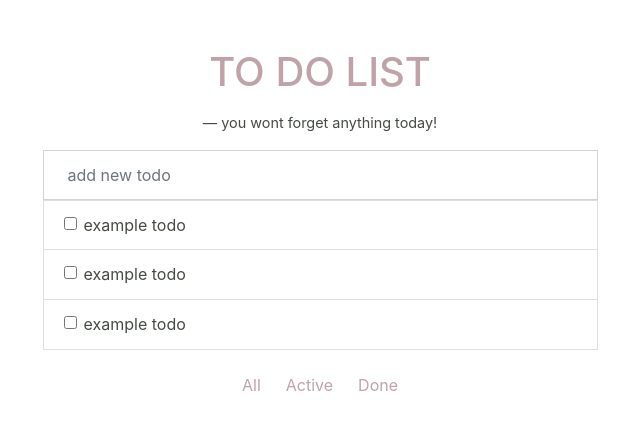
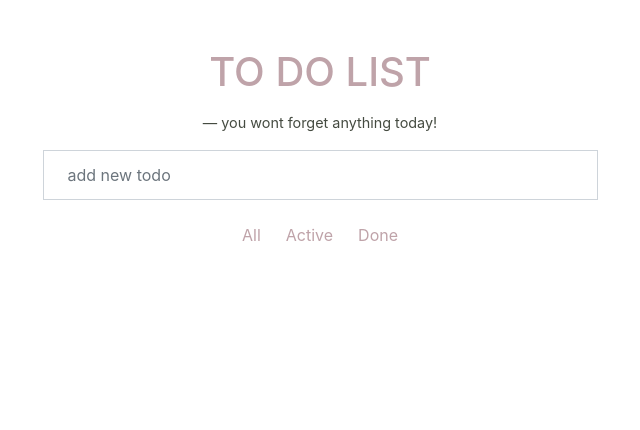
Before and after one commit to paulinakorpak/todo-react-redux-typescript, a React (Create React App) app: page / in a window 1280 px wide. Shown: the top 430 px of the page, without its empty margins (320-960 px from the left). Built offline with nearby package versions, Linux system fonts and the light colour scheme; some icons are missing.

Commit message:
Handle list rendering

```diff
--- a/src/features/todo/components/Item/index.tsx
+++ b/src/features/todo/components/Item/index.tsx
@@ -2,14 +2,19 @@ import React from 'react';
 import Form from 'react-bootstrap/Form';
 import { BsArchiveFill } from 'react-icons/all';
 import Element from './styles';
+import { Todo } from '../../todoSlice';
 
-function Item() {
+interface Props {
+  item: Todo
+}
+
+function Item({ item }: Props) {
   return (
     <Element className="todo">
       <Form.Group controlId="formBasicCheckbox" className="d-flex align-items-center">
         <Form.Check
           type="checkbox"
-          label="example todo"
+          label={item.title}
           className="checkbox flex-grow-1 text-secondary flex-grow-1"
         />
         <BsArchiveFill className="icon text-primary" />
--- a/src/features/todo/components/List/index.tsx
+++ b/src/features/todo/components/List/index.tsx
@@ -1,14 +1,16 @@
 import React from 'react';
 import ListGroup from 'react-bootstrap/ListGroup';
-import Item from '../Item/index';
+import { useAppSelector } from '../../../../app/hooks';
+import { selectTodos, Todo } from '../../todoSlice';
+import Item from '../Item';
 
 function List() {
+  const todos = useAppSelector(selectTodos);
+
   return (
     <div className="w-100">
       <ListGroup>
-        <Item />
-        <Item />
-        <Item />
+        {todos.map((item: Todo) => <Item key={item.id} item={item} />)}
       </ListGroup>
     </div>
   );
--- a/src/features/todo/todoSlice.ts
+++ b/src/features/todo/todoSlice.ts
@@ -1,5 +1,7 @@
 import { createSlice, PayloadAction } from '@reduxjs/toolkit';
 import FilterType from './filterType';
+// eslint-disable-next-line import/no-cycle
+import { RootState } from '../../app/store';
 
 export interface Todo {
   id: number,
@@ -29,4 +31,6 @@ export const todoSlice = createSlice({
 
 export const { addTodo } = todoSlice.actions;
 
+export const selectTodos = (state: RootState) => state.todo.todos;
+
 export default todoSlice.reducer;
```
